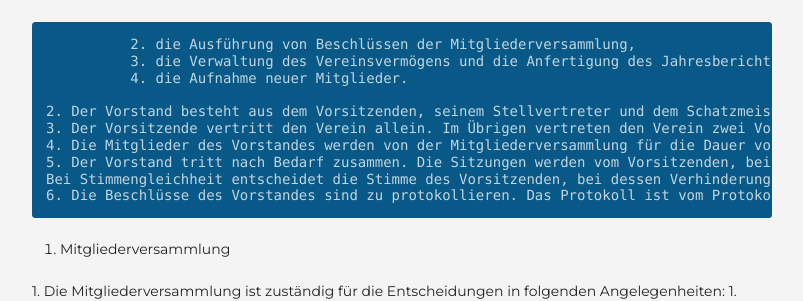
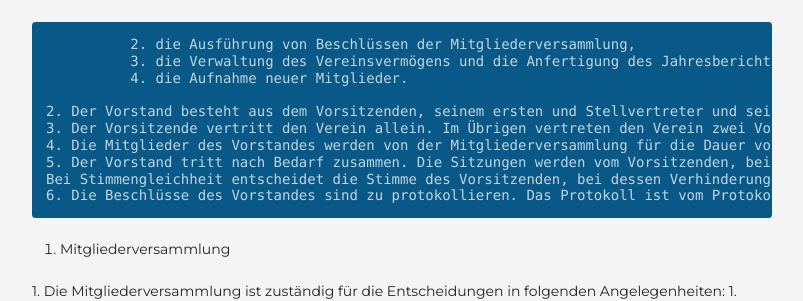
Before and after one commit to OpenTechSchool/www.opentechschool.org, a Jekyll site: the page built from charter.md, in a window 1280 px wide and 900 px high, scrolled down 1734 px. Shown: the part 224-525 px from the top of the window, without its empty margins (238-1041 px from the left). Built offline with Jekyll 4.4.1, drawn with Linux system fonts in a browser that asks for light colours; nearby versions of some CDN libraries.

Commit message:
Remove Treasurer and make less specific roles

```diff
--- a/charter.md
+++ b/charter.md
@@ -66,7 +66,7 @@ Organe des Vereins sind der Vorstand und die Mitgliederversammlung.
 		  3. die Verwaltung des Vereinsvermögens und die Anfertigung des Jahresberichts,
 		  4. die Aufnahme neuer Mitglieder.
 
-    2. Der Vorstand besteht aus dem Vorsitzenden, seinem Stellvertreter und dem Schatzmeister.
+    2. Der Vorstand besteht aus dem Vorsitzenden, seinem ersten und Stellvertreter und seinem zweiten Stellvertreter.
     3. Der Vorsitzende vertritt den Verein allein. Im Übrigen vertreten den Verein zwei Vorstandsmitglieder gemeinsam.
     4. Die Mitglieder des Vorstandes werden von der Mitgliederversammlung für die Dauer von zwei Jahren einzeln gewählt. Mitglieder des Vorstands können nur Mitglieder des Vereins sein; mit der Mitgliedschaft im Verein endet auch die Mitgliedschaft im Vorstand. Die Wiederwahl oder die vorzeitige Abberufung eines Mitglieds durch die Mitgliederversammlung sind zulässig. Ein Mitglied bleibt nach Ablauf der regulären Amtszeit bis zur Wahl seines Nachfolgers im Amt. Scheidet ein Mitglied vorzeitig aus dem Vorstand aus, so sind die verbleibenden Mitglieder berechtigt, ein Mitglied des Vereins bis zur Wahl des Nachfolgers durch die Mitgliederversammlung in den Vorstand zu wählen.
     5. Der Vorstand tritt nach Bedarf zusammen. Die Sitzungen werden vom Vorsitzenden, bei   dessen Verhinderung von seinem Stellvertreter, einberufen. Eine Einberufungsfrist von einer Woche soll eingehalten werden. Der Vorstand ist beschlussfähig, wenn mindestens zwei Mitglieder anwesend sind. Bei der Beschlussfassung entscheidet die Mehrheit der abgegebenen gültigen Stimmen.
```
